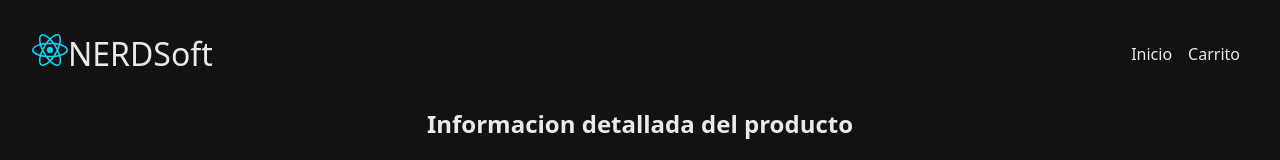
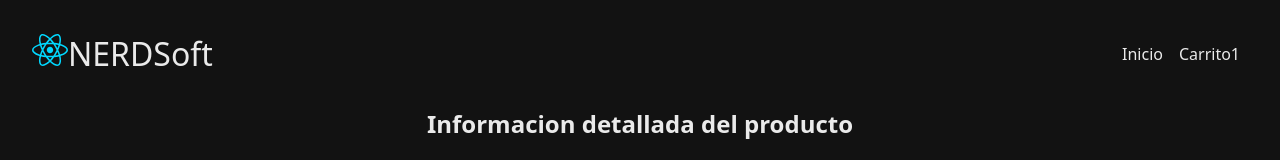
Before and after one commit to matiasmarinzalda/Curso-React, a React (Vite) app: page /product/1 in a window 1280 px wide. Both pictures are taken after a click on the button "🛒 Agregar producto 🛒". Shown: the top 160 px of the page. Built offline with nearby package versions, Linux system fonts and the light colour scheme.

Commit message:
Contexto

```diff
--- a/src/components/ItemDetail/ItemDetail.jsx
+++ b/src/components/ItemDetail/ItemDetail.jsx
@@ -1,9 +1,13 @@
+import { useCart } from "../../context/CartContext";
 import { Item } from "../Item/Item";
 
 export const ItemDetail = ({ item }) => {
+  const {addItem} = useCart();
   return (
     <Item {...item}>
-      <button className="btn primary">🛒 Agregar producto 🛒</button>
+      <button className="btn primary" onClick={() => addItem(item)}>
+        🛒 Agregar producto 🛒
+      </button>
     </Item>
   );
 };
--- a/src/components/Nav/Nav.jsx
+++ b/src/components/Nav/Nav.jsx
@@ -1,8 +1,14 @@
 import { Link } from "react-router-dom";
+import { useCart } from "../../context/CartContext";
 import "./Nav.css";
 // import styles from "./Nav.module.css";
 
 export const Nav = () => {
+  // Importamos el hook useCart para obtener el total de items en el carrito
+  const { getTotalItems } = useCart();
+  // Obtenemos el total de items en el carrito utilizando el hook useCart
+  const totalItems = getTotalItems();
+
   return (
     <nav>
       {/* <ul className={styles["nav-list"]}> */}
@@ -11,7 +17,11 @@ export const Nav = () => {
           <Link to={"/"}>Inicio</Link>
         </li>
         <li>
-          <Link to={"/carrito"}>Carrito</Link>
+          <Link to={"/carrito"}>
+            Carrito
+            {totalItems > 0 && <span className="incart">{totalItems}</span>}
+          </Link>
+
         </li>
       </ul>
     </nav>
--- /dev/null
+++ b/src/context/CartContext.jsx
@@ -0,0 +1,72 @@
+import {createContext,useContext,useState} from 'react'
+import { useNavigate } from 'react-router-dom'
+/*
+ * CREACION DE CONTEXTO PARA EL CARRITO DE COMPRAS
+ */
+
+const CartContext = createContext();
+
+/*
+        CUSTOM HOOK PARA USAR EL CONTEXTO
+*/
+export const useCart = () => {
+    const context = useContext(CartContext);
+    if (!context){
+        throw new Error('useCart debe ser usado dentro de un CartProvider');
+    }
+    return context;
+};
+
+/*
+        PROVEEDOR DE CONTEXTO
+*/
+export const CartProvider = ({ children }) => {
+    const navigate = useNavigate();
+    const [cart, setCart] = useState([]);
+
+    // Evalua la existencia del item en el carrito, devuelve un booleano
+    const isInCart = (item) => {
+        const inCart = cart.some(element => element.id === item.id);
+        return inCart;
+    }
+
+    // Agrega un item al carrito, si el item ya existe, muestra una alerta y no lo agrega
+    const addItem = (item) => {
+        if (isInCart(item)) {
+            alert('El producto ya se encuentra en el carrito');
+            return
+        }
+        setCart([...cart, item]);
+        alert('Producto agregado al carrito 🛒🛒🛒');
+    };
+    // Elimina un item del carrito, recibe el id del item a eliminar, filtra el carrito y actualiza el estado del carrito con el nuevo array filtrado
+    const removeItem = (id) => {
+        const updatedCart = cart.filter(element => element.id !== id);
+        setCart(updatedCart);
+        alert('❌❌❌ Producto eliminado del carrito ❌❌❌');
+    }
+    // Devuelve el total de items en el carrito, devuelve la longitud del array del carrito
+    const getTotalItems = () => {
+        return cart.length;
+    }
+
+    // vacia el carrito de compras
+    const clearCart = () => {
+        setCart([]);
+    }
+
+    // Devuelve el total del precio de los items en el carrito, utiliza reduce para sumar el precio de cada item y devuelve el total
+    const getCartTotal = () => {
+        return cart.reduce((acc, element) => acc + element.price, 0);
+    }
+
+    const checkOut = () => {
+        alert('💸💸💸 Gracias por su compra 💸💸💸');
+        clearCart();
+        navigate('/'); // Redirige a la página de inicio después de la compra
+    }
+
+
+    const values = {clearCart,addItem,removeItem,getTotalItems, getCartTotal,checkOut};
+    return <CartContext.Provider value={values}>{children}</CartContext.Provider>;
+};
--- a/src/main.jsx
+++ b/src/main.jsx
@@ -3,11 +3,14 @@ import { createRoot } from "react-dom/client";
 import "./index.css";
 import App from "./App.jsx";
 import { BrowserRouter } from "react-router-dom";
+import { CartProvider } from "./context/CartContext.jsx";
 
 createRoot(document.getElementById("root")).render(
   <StrictMode>
     <BrowserRouter>
-      <App />
+      <CartProvider>
+        <App />
+      </CartProvider>
     </BrowserRouter>
   </StrictMode>,
 );
```
